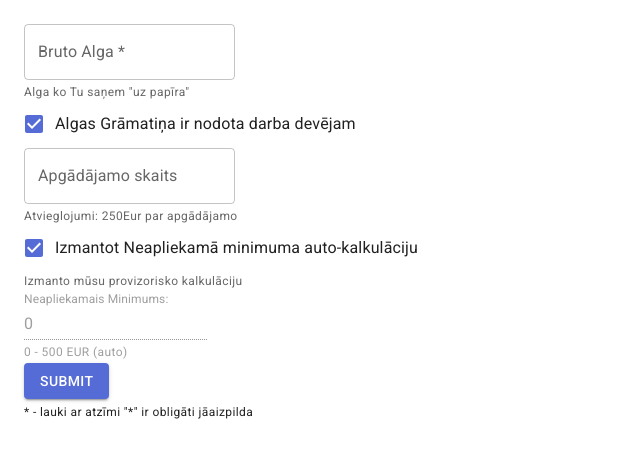
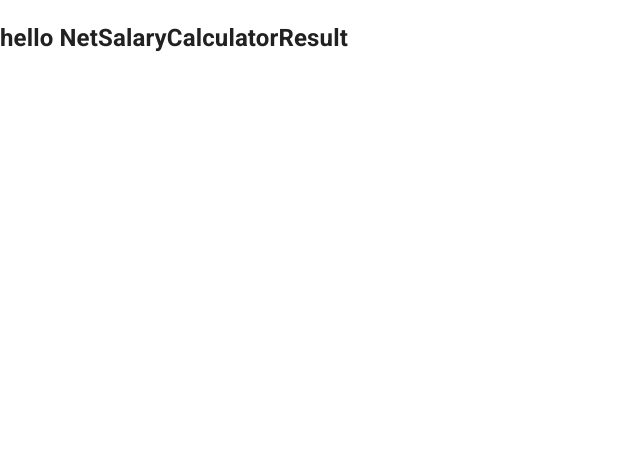
Before and after one commit to andrisLaduzans/algas-kalkulators, a React (Vite) app: page /net-salary-calc/1 in a window 1280 px wide. Shown: the top 458 px of the page, without its empty margins (0-640 px from the left). Built offline with nearby package versions, Linux system fonts and the light colour scheme.

Commit message:
add react-router and basic routing (#9)

```diff
--- a/package.json
+++ b/package.json
@@ -22,6 +22,7 @@
     "react": "^18.2.0",
     "react-dom": "^18.2.0",
     "react-hook-form": "^7.51.4",
+    "react-router-dom": "^6.23.0",
     "yup": "^1.4.0"
   },
   "devDependencies": {
--- a/src/main.tsx
+++ b/src/main.tsx
@@ -2,14 +2,16 @@ import * as React from "react";
 import * as ReactDOM from "react-dom/client";
 import { ThemeProvider } from "@emotion/react";
 import { CssBaseline } from "@mui/material";
-import App from "./App";
+import { RouterProvider } from "react-router-dom";
 import { theme } from "./theme";
+import { router } from "./router";
 
 ReactDOM.createRoot(document.getElementById("root")!).render(
   <React.StrictMode>
     <ThemeProvider theme={theme}>
       <CssBaseline />
-      <App />
+
+      <RouterProvider router={router} />
     </ThemeProvider>
   </React.StrictMode>
 );
--- /dev/null
+++ b/src/router/index.tsx
@@ -0,0 +1,21 @@
+import { createBrowserRouter } from "react-router-dom";
+import { NetSalaryCalc } from "./routes/net-salary-calc/NetSalaryCalc";
+import { NetSalaryCalculatorResult } from "./routes/net-salary-calc/result/NetSalaryCalculatorResult";
+import { Root } from "./routes/Root";
+
+export const router = createBrowserRouter([
+  {
+    path: "/",
+    element: <Root />,
+    children: [
+      {
+        index: true,
+        element: <NetSalaryCalc />,
+      },
+      {
+        path: "net-salary-calc/:resultId",
+        element: <NetSalaryCalculatorResult />,
+      },
+    ],
+  },
+]);
--- /dev/null
+++ b/src/router/routes/Root.tsx
@@ -0,0 +1,5 @@
+import { Outlet } from "react-router-dom";
+
+export const Root = () => {
+  return <Outlet />;
+};
--- /dev/null
+++ b/src/router/routes/net-salary-calc/result/NetSalaryCalculatorResult.tsx
@@ -0,0 +1,7 @@
+export const NetSalaryCalculatorResult = () => {
+  return (
+    <div>
+      <h2>hello NetSalaryCalculatorResult</h2>
+    </div>
+  );
+};
```
Also changed, not shown: src/router/routes/net-salary-calc/NetSalaryCalc.tsx (renamed from src/App.tsx, +12 -12 lines), 1 other file (tests, documents, lock files or other folders).
